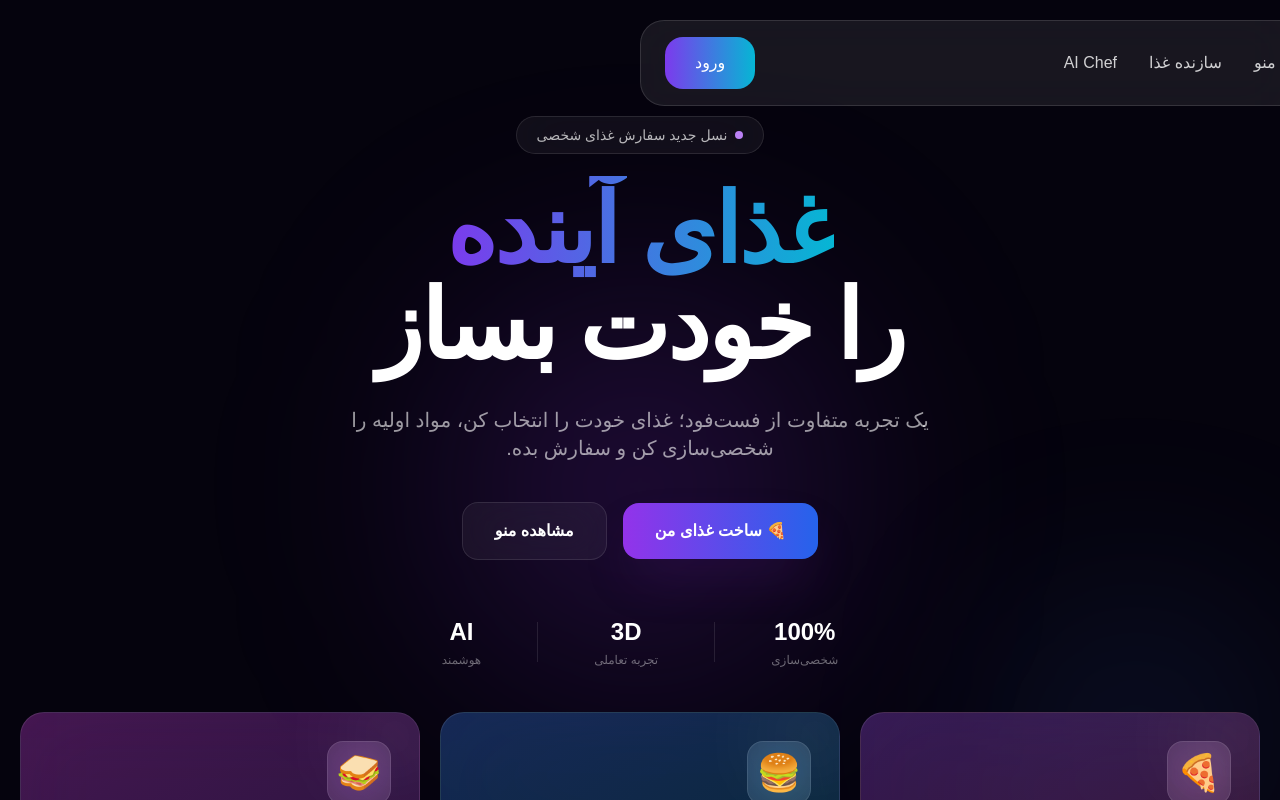
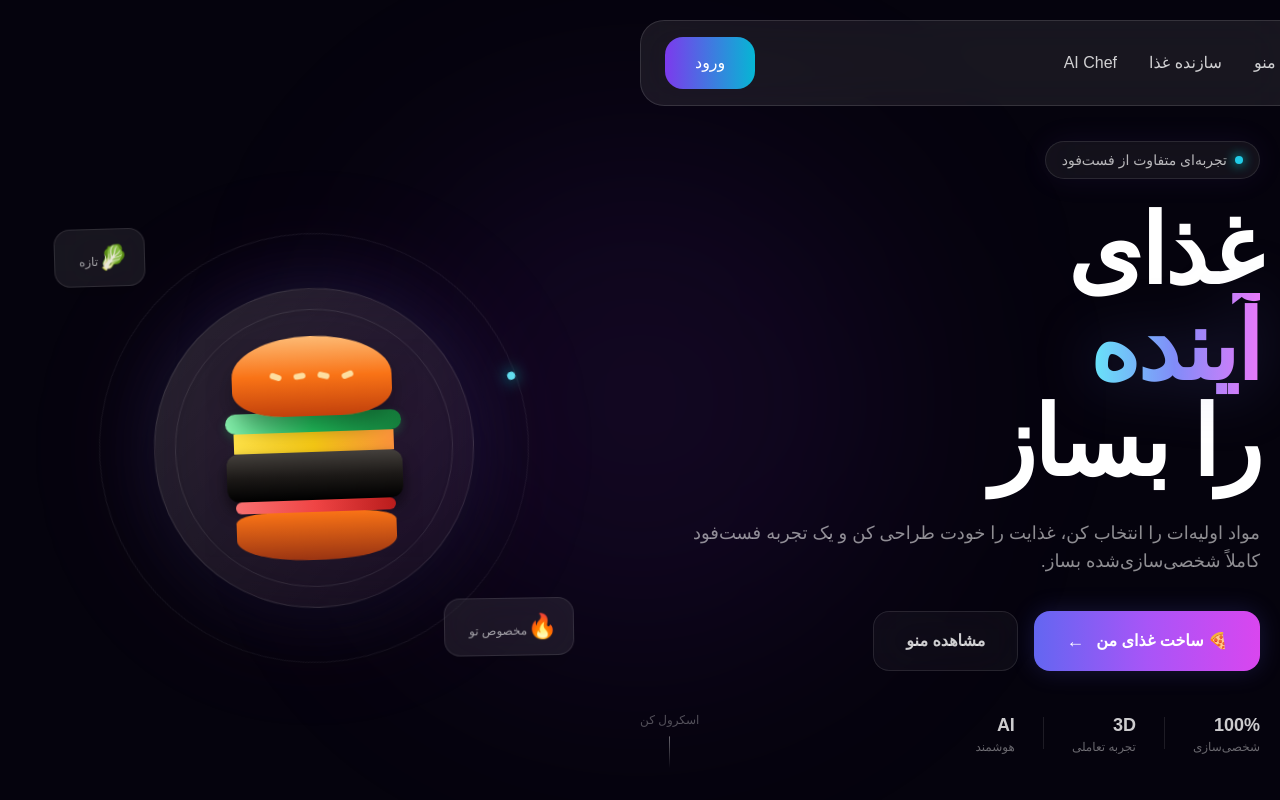
Before and after one commit to ovays62/omfood, a Next.js app: page / in a window 1280 px wide. Shown: the top 800 px of the page. Built offline with nearby package versions, Linux system fonts and the light colour scheme.

Commit message:
Update Hero.jsx

```diff
--- a/components/home/Hero.jsx
+++ b/components/home/Hero.jsx
@@ -1,223 +1,583 @@
 "use client";
 
 import { motion } from "framer-motion";
-import Link from "next/link";
-
-const foods = [
-  {
-    emoji: "🍕",
-    title: "پیتزای اختصاصی",
-    description: "مواد اولیه را خودت انتخاب کن",
-    color: "from-purple-500/30 to-pink-500/20",
-  },
-  {
-    emoji: "🍔",
-    title: "برگر رویایی",
-    description: "برگر خودت را از صفر بساز",
-    color: "from-blue-500/30 to-cyan-500/20",
-  },
-  {
-    emoji: "🥪",
-    title: "ساندویچ ویژه",
-    description: "ترکیب مخصوص خودت را بساز",
-    color: "from-fuchsia-500/30 to-purple-500/20",
-  },
-];
 
 export default function Hero() {
   return (
-    <section className="relative min-h-screen overflow-hidden px-5 pt-28 pb-20">
+    <section
+      className="
+        relative
+        min-h-screen
+        overflow-hidden
+        flex
+        items-center
+        justify-center
+        px-5
+        pt-24
+        text-white
+      "
+    >
+      {/* Ambient glow */}
+      <div className="absolute left-1/2 top-1/2 -z-10 h-[500px] w-[500px] -translate-x-1/2 -translate-y-1/2 rounded-full bg-purple-600/10 blur-[120px]" />
 
-      {/* Ambient lights */}
-      <div className="pointer-events-none absolute left-1/2 top-1/4 h-96 w-96 -translate-x-1/2 rounded-full bg-purple-600/20 blur-[120px]" />
-      <div className="pointer-events-none absolute right-0 top-1/2 h-72 w-72 rounded-full bg-blue-500/10 blur-[100px]" />
+      <div className="mx-auto grid w-full max-w-7xl items-center gap-16 lg:grid-cols-2">
 
-      <div className="relative z-10 mx-auto max-w-7xl">
+        {/* =========================
+            LEFT — CONTENT
+        ========================== */}
 
-        {/* Hero content */}
-        <div className="flex min-h-[70vh] items-center justify-center text-center">
-
-          <div className="max-w-5xl">
+        <div className="text-center lg:text-right">
 
           <motion.div
-              initial={{ opacity: 0, y: 30 }}
+            initial={{ opacity: 0, y: 25 }}
             animate={{ opacity: 1, y: 0 }}
             transition={{ duration: 0.7 }}
-              className="mb-7 inline-flex items-center gap-2 rounded-full border border-white/10 bg-white/5 px-5 py-2 text-sm text-white/70 backdrop-blur-xl"
+            className="
+              mx-auto
+              mb-6
+              inline-flex
+              items-center
+              gap-2
+              rounded-full
+              border
+              border-white/10
+              bg-white/[0.06]
+              px-4
+              py-2
+              text-sm
+              text-white/70
+              shadow-[0_0_30px_rgba(139,92,246,.08)]
+              backdrop-blur-xl
+              lg:mx-0
+            "
           >
-              <span className="h-2 w-2 animate-pulse rounded-full bg-purple-400" />
-              نسل جدید سفارش غذای شخصی
+            <span className="h-2 w-2 animate-pulse rounded-full bg-cyan-400 shadow-[0_0_12px_cyan]" />
+            تجربه‌ای متفاوت از فست‌فود
           </motion.div>
 
           <motion.h1
-              initial={{ opacity: 0, scale: 0.85 }}
-              animate={{ opacity: 1, scale: 1 }}
+            initial={{ opacity: 0, y: 35, scale: 0.96 }}
+            animate={{ opacity: 1, y: 0, scale: 1 }}
             transition={{
-                duration: 1,
+              duration: 0.9,
               ease: [0.16, 1, 0.3, 1],
             }}
-              className="text-5xl font-black leading-[1.05] tracking-tight sm:text-6xl md:text-8xl"
+            className="
+              text-5xl
+              font-black
+              leading-[1.05]
+              tracking-tight
+              sm:text-6xl
+              md:text-7xl
+              lg:text-8xl
+            "
           >
-              <span className="gradient-text">
-                غذای آینده
+            غذای
+            <br />
+
+            <span
+              className="
+                bg-gradient-to-r
+                from-cyan-300
+                via-indigo-400
+                to-fuchsia-400
+                bg-clip-text
+                text-transparent
+                drop-shadow-[0_0_30px_rgba(129,140,248,.25)]
+              "
+            >
+              آینده
             </span>
 
             <br />
 
             <span className="text-white">
-                را خودت بساز
+              را بساز
             </span>
           </motion.h1>
 
           <motion.p
             initial={{ opacity: 0, y: 20 }}
             animate={{ opacity: 1, y: 0 }}
-              transition={{ delay: 0.35, duration: 0.7 }}
-              className="mx-auto mt-8 max-w-2xl text-base leading-8 text-white/60 sm:text-lg md:text-xl"
+            transition={{
+              duration: 0.7,
+              delay: 0.25,
+            }}
+            className="
+              mx-auto
+              mt-7
+              max-w-xl
+              text-base
+              leading-8
+              text-white/55
+              sm:text-lg
+              lg:mx-0
+            "
           >
-              یک تجربه متفاوت از فست‌فود؛
-              غذای خودت را انتخاب کن، مواد اولیه را
-              شخصی‌سازی کن و سفارش بده.
+            مواد اولیه‌ات را انتخاب کن، غذایت را خودت طراحی کن
+            و یک تجربه فست‌فود کاملاً شخصی‌سازی‌شده بساز.
           </motion.p>
 
-            {/* CTA */}
+          {/* Buttons */}
+
           <motion.div
-              initial={{ opacity: 0, y: 25 }}
+            initial={{ opacity: 0, y: 20 }}
             animate={{ opacity: 1, y: 0 }}
-              transition={{ delay: 0.55, duration: 0.7 }}
-              className="mt-10 flex flex-col items-center justify-center gap-4 sm:flex-row"
+            transition={{
+              duration: 0.7,
+              delay: 0.45,
+            }}
+            className="
+              mt-9
+              flex
+              flex-col
+              justify-center
+              gap-4
+              sm:flex-row
+              lg:justify-start
+            "
           >
 
-              <Link
-                href="/builder"
-                className="group relative overflow-hidden rounded-2xl bg-gradient-to-r from-purple-600 to-blue-600 px-8 py-4 text-base font-bold text-white shadow-2xl shadow-purple-900/30 transition duration-300 hover:scale-105"
+            <motion.button
+              whileHover={{
+                scale: 1.04,
+                boxShadow: "0 0 45px rgba(99,102,241,.35)",
+              }}
+              whileTap={{ scale: 0.97 }}
+              className="
+                group
+                relative
+                overflow-hidden
+                rounded-2xl
+                bg-gradient-to-r
+                from-indigo-500
+                via-purple-500
+                to-fuchsia-500
+                px-8
+                py-4
+                font-bold
+                shadow-[0_0_25px_rgba(99,102,241,.2)]
+              "
             >
-                <span className="relative z-10">
-                  🍕 ساخت غذای من
+              <span
+                className="
+                  absolute
+                  inset-0
+                  -translate-x-full
+                  bg-gradient-to-r
+                  from-transparent
+                  via-white/25
+                  to-transparent
+                  transition-transform
+                  duration-700
+                  group-hover:translate-x-full
+                "
+              />
+
+              <span className="relative flex items-center justify-center gap-3">
+                🍕
+                ساخت غذای من
+                <span className="text-lg">←</span>
               </span>
+            </motion.button>
 
-                <span className="absolute inset-0 -translate-x-full bg-white/20 transition-transform duration-500 group-hover:translate-x-0" />
-              </Link>
-
-              <Link
-                href="/products"
-                className="rounded-2xl border border-white/10 bg-white/5 px-8 py-4 text-base font-bold text-white backdrop-blur-xl transition duration-300 hover:scale-105 hover:bg-white/10"
+            <motion.button
+              whileHover={{
+                scale: 1.03,
+                backgroundColor: "rgba(255,255,255,.1)",
+              }}
+              whileTap={{ scale: 0.97 }}
+              className="
+                rounded-2xl
+                border
+                border-white/10
+                bg-white/[0.04]
+                px-8
+                py-4
+                font-semibold
+                text-white/80
+                backdrop-blur-xl
+                transition
+              "
             >
               مشاهده منو
-              </Link>
+            </motion.button>
 
           </motion.div>
 
-            {/* Stats */}
+          {/* Trust stats */}
+
           <motion.div
             initial={{ opacity: 0 }}
             animate={{ opacity: 1 }}
-              transition={{ delay: 0.9, duration: 1 }}
-              className="mx-auto mt-14 flex max-w-xl items-center justify-center gap-8 text-center sm:gap-14"
+            transition={{ delay: 0.8 }}
+            className="
+              mt-10
+              flex
+              items-center
+              justify-center
+              gap-7
+              text-xs
+              text-white/40
+              lg:justify-start
+            "
+          >
+            <div>
+              <strong className="block text-lg text-white/80">
+                100%
+              </strong>
+              شخصی‌سازی
+            </div>
+
+            <div className="h-8 w-px bg-white/10" />
+
+            <div>
+              <strong className="block text-lg text-white/80">
+                3D
+              </strong>
+              تجربه تعاملی
+            </div>
+
+            <div className="h-8 w-px bg-white/10" />
+
+            <div>
+              <strong className="block text-lg text-white/80">
+                AI
+              </strong>
+              هوشمند
+            </div>
+          </motion.div>
+
+        </div>
+
+        {/* =========================
+            RIGHT — 3D FOOD VISUAL
+        ========================== */}
+
+        <motion.div
+          initial={{ opacity: 0, scale: 0.8, rotate: -5 }}
+          animate={{ opacity: 1, scale: 1, rotate: 0 }}
+          transition={{
+            duration: 1.2,
+            ease: [0.16, 1, 0.3, 1],
+          }}
+          className="
+            relative
+            mx-auto
+            flex
+            h-[380px]
+            w-full
+            max-w-[520px]
+            items-center
+            justify-center
+            lg:h-[560px]
+          "
         >
 
-              <div>
-                <div className="text-2xl font-black text-white">
-                  100%
+          {/* Main glow */}
+
+          <motion.div
+            animate={{
+              scale: [1, 1.12, 1],
+              opacity: [0.35, 0.55, 0.35],
+            }}
+            transition={{
+              duration: 5,
+              repeat: Infinity,
+              ease: "easeInOut",
+            }}
+            className="
+              absolute
+              h-64
+              w-64
+              rounded-full
+              bg-fuchsia-500/20
+              blur-[80px]
+              lg:h-80
+              lg:w-80
+            "
+          />
+
+          {/* Orbit */}
+
+          <motion.div
+            animate={{ rotate: 360 }}
+            transition={{
+              duration: 30,
+              repeat: Infinity,
+              ease: "linear",
+            }}
+            className="
+              absolute
+              h-[300px]
+              w-[300px]
+              rounded-full
+              border
+              border-white/[0.07]
+              lg:h-[430px]
+              lg:w-[430px]
+            "
+          >
+            <span
+              className="
+                absolute
+                left-1/2
+                top-0
+                h-2
+                w-2
+                -translate-x-1/2
+                rounded-full
+                bg-cyan-300
+                shadow-[0_0_15px_cyan]
+              "
+            />
+          </motion.div>
+
+          {/* Food plate */}
+
+          <motion.div
+            animate={{
+              y: [0, -12, 0],
+              rotate: [-2, 2, -2],
+            }}
+            transition={{
+              duration: 6,
+              repeat: Infinity,
+              ease: "easeInOut",
+            }}
+            className="
+              relative
+              z-10
+              flex
+              h-64
+              w-64
+              items-center
+              justify-center
+              rounded-full
+              border
+              border-white/10
+              bg-gradient-to-br
+              from-white/[0.12]
+              to-white/[0.025]
+              shadow-[0_30px_100px_rgba(0,0,0,.5),0_0_70px_rgba(99,102,241,.18)]
+              backdrop-blur-xl
+              lg:h-80
+              lg:w-80
+            "
+          >
+
+            {/* Plate ring */}
+
+            <div
+              className="
+                absolute
+                inset-5
+                rounded-full
+                border
+                border-white/10
+                shadow-inner
+              "
+            />
+
+            {/* Burger */}
+
+            <div className="relative flex flex-col items-center">
+
+              {/* Top bun */}
+
+              <motion.div
+                animate={{ y: [0, -3, 0] }}
+                transition={{
+                  duration: 3,
+                  repeat: Infinity,
+                }}
+                className="
+                  h-20
+                  w-40
+                  rounded-[55%_55%_35%_35%]
+                  bg-gradient-to-b
+                  from-orange-300
+                  via-orange-500
+                  to-orange-700
+                  shadow-[0_12px_25px_rgba(0,0,0,.35)]
+                "
+              >
+                {/* sesame */}
+
+                <div className="flex h-full items-center justify-center gap-3">
+                  <span className="h-1.5 w-3 rotate-[-20deg] rounded-full bg-yellow-100/80" />
+                  <span className="h-1.5 w-3 rotate-[15deg] rounded-full bg-yellow-100/80" />
+                  <span className="h-1.5 w-3 rotate-[-8deg] rounded-full bg-yellow-100/80" />
+                  <span className="h-1.5 w-3 rotate-[20deg] rounded-full bg-yellow-100/80" />
                 </div>
-                <div className="mt-1 text-xs text-white/40">
-                  شخصی‌سازی
-                </div>
-              </div>
+              </motion.div>
 
-              <div className="h-10 w-px bg-white/10" />
+              {/* Lettuce */}
 
-              <div>
-                <div className="text-2xl font-black text-white">
-                  3D
-                </div>
-                <div className="mt-1 text-xs text-white/40">
-                  تجربه تعاملی
-                </div>
-              </div>
+              <div
+                className="
+                  -mt-1
+                  h-5
+                  w-44
+                  rounded-xl
+                  bg-gradient-to-r
+                  from-green-300
+                  via-green-500
+                  to-green-700
+                  shadow-[0_4px_10px_rgba(34,197,94,.25)]
+                "
+              />
 
-              <div className="h-10 w-px bg-white/10" />
+              {/* Cheese */}
 
-              <div>
-                <div className="text-2xl font-black text-white">
-                  AI
-                </div>
-                <div className="mt-1 text-xs text-white/40">
-                  هوشمند
-                </div>
+              <div
+                className="
+                  h-5
+                  w-40
+                  bg-gradient-to-r
+                  from-yellow-300
+                  via-yellow-400
+                  to-orange-400
+                "
+              />
+
+              {/* Patty */}
+
+              <div
+                className="
+                  h-12
+                  w-44
+                  rounded-xl
+                  bg-gradient-to-b
+                  from-stone-700
+                  via-stone-900
+                  to-black
+                  shadow-[0_8px_15px_rgba(0,0,0,.6)]
+                "
+              />
+
+              {/* Sauce */}
+
+              <div
+                className="
+                  h-3
+                  w-40
+                  rounded-full
+                  bg-gradient-to-r
+                  from-red-400
+                  via-red-500
+                  to-red-700
+                  blur-[.2px]
+                "
+              />
+
+              {/* Bottom bun */}
+
+              <div
+                className="
+                  h-12
+                  w-40
+                  rounded-[20%_20%_45%_45%]
+                  bg-gradient-to-b
+                  from-orange-500
+                  to-orange-800
+                "
+              />
+
             </div>
 
           </motion.div>
 
-          </div>
-        </div>
+          {/* Floating ingredient cards */}
 
-        {/* Food cards */}
-        <div className="mt-10 grid gap-5 md:grid-cols-3">
+          <motion.div
+            animate={{
+              y: [0, -14, 0],
+              rotate: [-3, 3, -3],
+            }}
+            transition={{
+              duration: 5,
+              repeat: Infinity,
+              ease: "easeInOut",
+            }}
+            className="
+              absolute
+              left-0
+              top-16
+              z-20
+              rounded-2xl
+              border
+              border-white/10
+              bg-white/[0.07]
+              px-4
+              py-3
+              shadow-xl
+              backdrop-blur-xl
+            "
+          >
+            <span className="text-2xl">🥬</span>
+            <span className="ml-2 text-xs text-white/60">
+              تازه
+            </span>
+          </motion.div>
 
-          {foods.map((food, index) => (
           <motion.div
-              key={food.title}
-              initial={{ opacity: 0, y: 50 }}
-              whileInView={{ opacity: 1, y: 0 }}
-              viewport={{ once: true, amount: 0.2 }}
+            animate={{
+              y: [0, 12, 0],
+              rotate: [3, -3, 3],
+            }}
             transition={{
-                delay: index * 0.15,
-                duration: 0.6,
+              duration: 4.5,
+              repeat: Infinity,
+              ease: "easeInOut",
             }}
-              whileHover={{
-                y: -10,
-                scale: 1.02,
-              }}
-              className={`group relative overflow-hidden rounded-3xl border border-white/10 bg-gradient-to-br ${food.color} p-7 backdrop-blur-2xl`}
+            className="
+              absolute
+              bottom-20
+              right-0
+              z-20
+              rounded-2xl
+              border
+              border-white/10
+              bg-white/[0.07]
+              px-4
+              py-3
+              shadow-xl
+              backdrop-blur-xl
+            "
           >
+            <span className="text-2xl">🔥</span>
+            <span className="ml-2 text-xs text-white/60">
+              مخصوص تو
+            </span>
+          </motion.div>
 
-              <div className="absolute -right-10 -top-10 h-32 w-32 rounded-full bg-white/5 blur-2xl transition duration-500 group-hover:scale-150" />
-
-              <div className="relative">
-
-                <div className="mb-5 flex h-16 w-16 items-center justify-center rounded-2xl border border-white/10 bg-white/10 text-4xl backdrop-blur-xl">
-                  {food.emoji}
-                </div>
-
-                <h2 className="text-xl font-black text-white">
-                  {food.title}
-                </h2>
-
-                <p className="mt-2 text-sm leading-6 text-white/50">
-                  {food.description}
-                </p>
-
-                <Link
-                  href="/builder"
-                  className="mt-6 inline-flex items-center gap-2 text-sm font-bold text-white/80 transition group-hover:text-white"
-                >
-                  شروع ساخت
-                  <span className="transition-transform group-hover:-translate-x-1">
-                    ←
-                  </span>
-                </Link>
-
-              </div>
         </motion.div>
-          ))}
 
       </div>
 
-        {/* Bottom text */}
+      {/* Scroll indicator */}
+
       <motion.div
-          initial={{ opacity: 0 }}
-          whileInView={{ opacity: 1 }}
-          viewport={{ once: true }}
-          transition={{ duration: 1 }}
-          className="pb-10 pt-20 text-center"
+        animate={{ y: [0, 8, 0] }}
+        transition={{
+          duration: 2,
+          repeat: Infinity,
+        }}
+        className="
+          absolute
+          bottom-8
+          left-1/2
+          -translate-x-1/2
+          text-center
+          text-xs
+          text-white/30
+        "
       >
-          <p className="text-xs tracking-[0.3em] text-white/20">
-            OMFOOD · BUILD YOUR PERFECT FOOD
-          </p>
+        <div className="mb-2">اسکرول کن</div>
+        <div className="mx-auto h-8 w-px bg-gradient-to-b from-white/40 to-transparent" />
       </motion.div>
 
-      </div>
     </section>
   );
                           }
```
Lines whose indentation alone changed are shown as unchanged.
